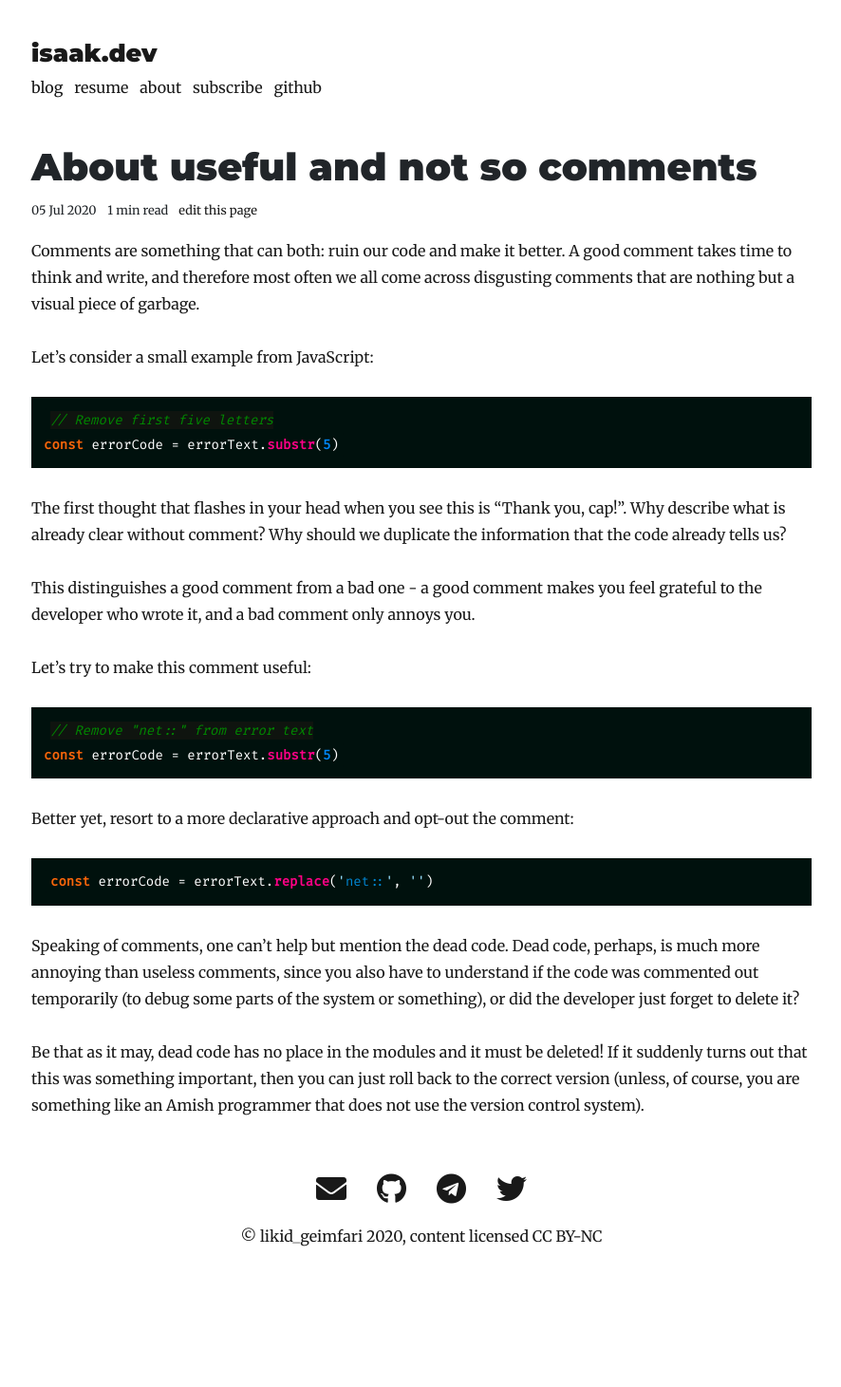
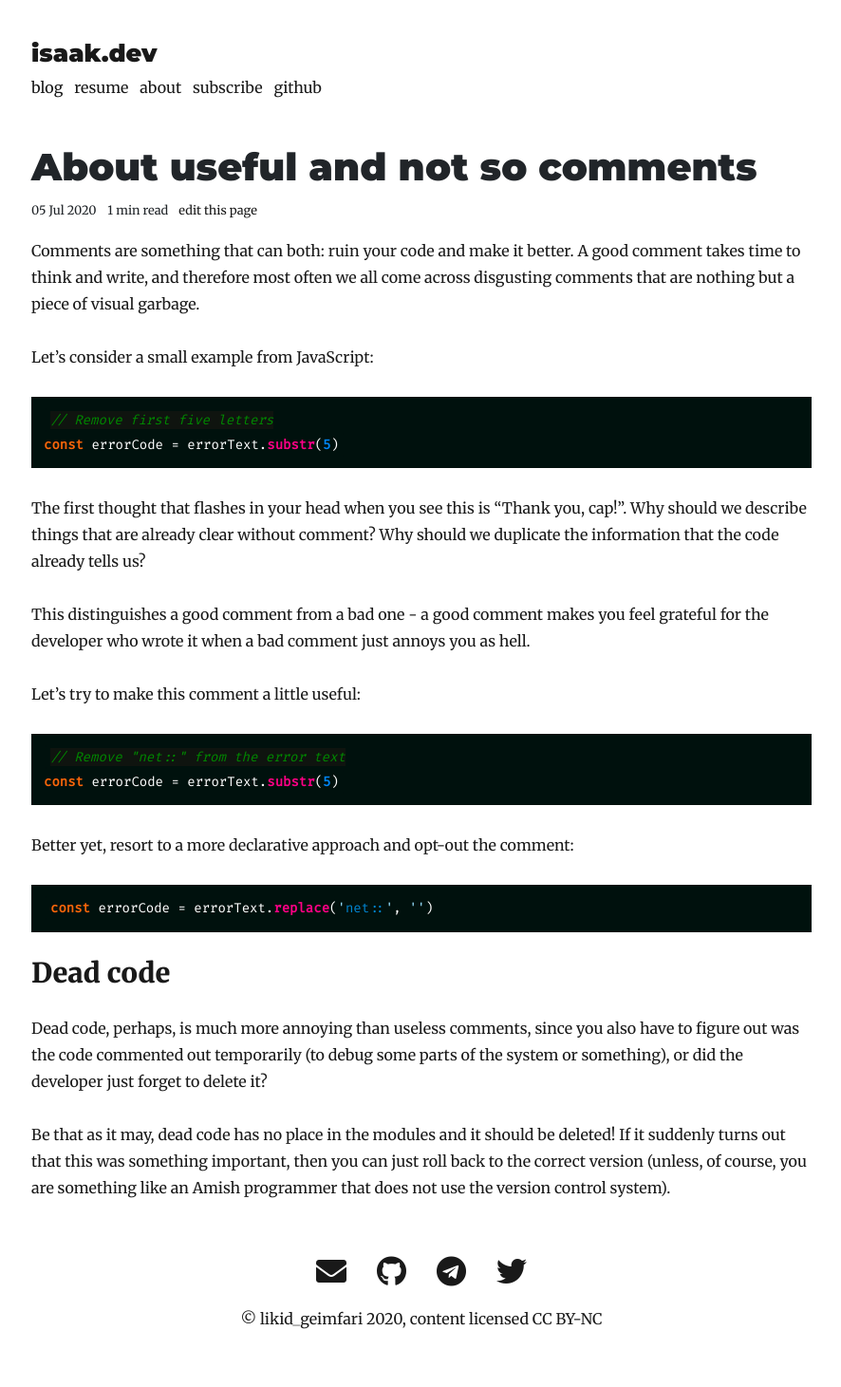
Before and after one commit to lk-geimfari/lk-geimfari.github.io, a Jekyll site: the page built from _posts/2020-07-05-a-few-thoughts-about-comments.md, in a window 1280 px wide. Shown: the whole page at 95% size, without its empty margins (196-1082 px from the left). Built offline with Jekyll 4.4.1, drawn with Linux system fonts in a browser that asks for light colours; nearby versions of some CDN libraries; before the commit the page ends 1374 px from its top, so only the background shows below that.

Commit message:
Fix some grammar mistakes

````diff
--- a/_posts/2020-07-05-a-few-thoughts-about-comments.md
+++ b/_posts/2020-07-05-a-few-thoughts-about-comments.md
@@ -2,12 +2,12 @@
 layout: post
 title: About useful and not so comments
 date: 2020-07-05
-description: A teeny-tiny post about comments in code.
+description: A teeny-tiny post about comments in the code.
 ---
 
-Comments are something that can both: ruin our code and make it better.
+Comments are something that can both: ruin your code and make it better.
 A good comment takes time to think and write, and therefore most often we all come across
-disgusting comments that are nothing but a visual piece of garbage.
+disgusting comments that are nothing but a piece of visual garbage.
 
 Let's consider a small example from JavaScript:
 
@@ -17,16 +17,16 @@ const errorCode = errorText.substr(5)
 ```
 
 The first thought that flashes in your head when you see this is “Thank you, cap!”.
-Why describe what is already clear without comment? Why should we duplicate the information
+Why should we describe things that are already clear without comment? Why should we duplicate the information
 that the code already tells us?
 
-This distinguishes a good comment from a bad one - a good comment makes you feel grateful to
-the developer who wrote it, and a bad comment only annoys you.
+This distinguishes a good comment from a bad one - a good comment makes you feel grateful for the
+developer who wrote it when a bad comment just annoys you as hell.
 
-Let's try to make this comment useful:
+Let's try to make this comment a little useful:
 
 ```javascript
-// Remove "net::" from error text
+// Remove "net::" from the error text
 const errorCode = errorText.substr(5)
 ```
 
@@ -36,10 +36,11 @@ Better yet, resort to a more declarative approach and opt-out the comment:
 const errorCode = errorText.replace('net::', '')
 ```
 
-Speaking of comments, one can't help but mention the dead code. Dead code, perhaps, is much more annoying
-than useless comments, since you also have to understand if the code was commented out
+## Dead code
+
+Dead code, perhaps, is much more annoying than useless comments, since you also have to figure out was the code commented out
 temporarily (to debug some parts of the system or something), or did the developer just forget to delete it?
 
-Be that as it may, dead code has no place in the modules and it must be deleted! If it suddenly turns out that
+Be that as it may, dead code has no place in the modules and it should be deleted! If it suddenly turns out that
 this was something important, then you can just roll back to the correct version (unless, of course, you are
 something like an Amish programmer that does not use the version control system).
````
